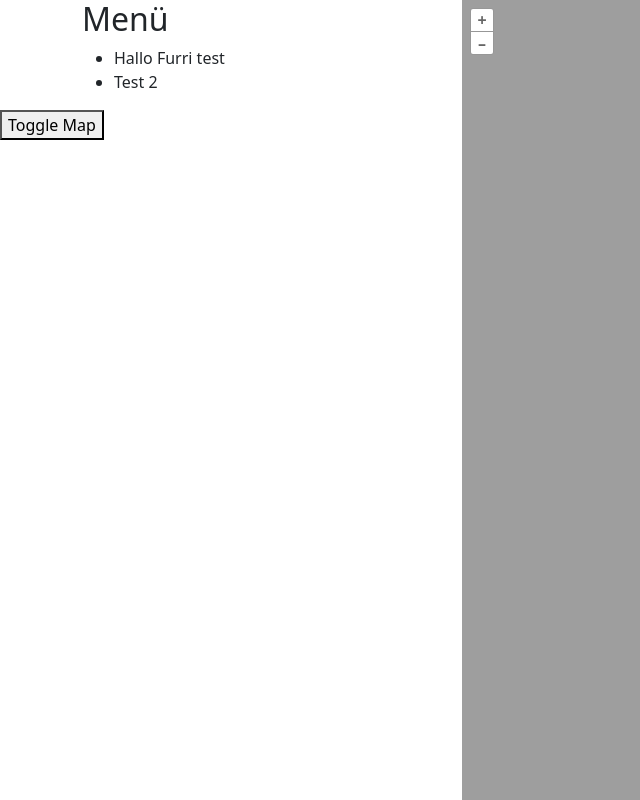
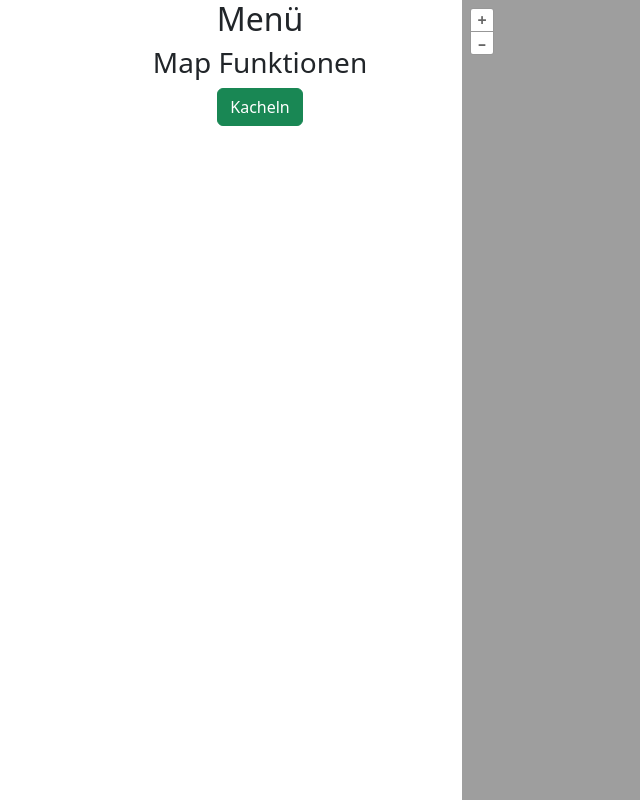
Before and after one commit to AdrianFurrer/GS_Landeplatz, a website built with Vite: page index.html in a window 1280 px wide. Shown: the top 800 px of the page, without its empty margins (0-640 px from the left). Built offline with nearby package versions, Linux system fonts and the light colour scheme.

Commit message:
Erstellung Button

```diff
--- a/index.html
+++ b/index.html
@@ -10,15 +10,16 @@
 
     <div class="container">
       <div class="row">
-        <div class="col-sm-4">
+        <div class="col-sm-4" align="center">
           <div class="well">
             <h2>
                 Menü
             </h2>
-            <ul>
-              <li>Hallo Furri test</li>
-              <li>Test 2</li>
-            </ul>
+
+            <h3>
+              Map Funktionen
+            </h3>
+            <button id="toggle-button" type="button" class="btn btn-success">Kacheln</button>
           </div>
         </div>
         <div class="col-sm-8 fill">
--- a/main.js
+++ b/main.js
@@ -42,12 +42,8 @@ const map = new Map({
 });
 
 // Button zum Umschalten zwischen den Maps erstellen
-const toggleButton = document.createElement('button');
-toggleButton.innerHTML = 'Toggle Map';
+const toggleButton = document.getElementById('toggle-button');
 toggleButton.addEventListener('click', function() {
   // Toggle the visibility of each layer
   map_kacheln_wms.setVisible(!map_kacheln_wms.getVisible());
 });
-
-// Füge den Button zum DOM hinzu
-document.body.appendChild(toggleButton);
```
